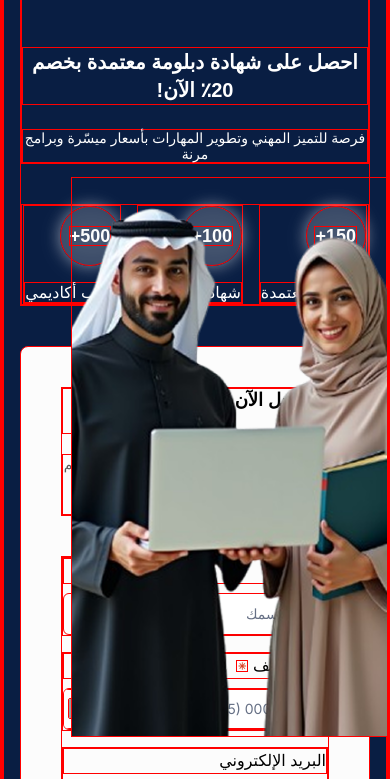
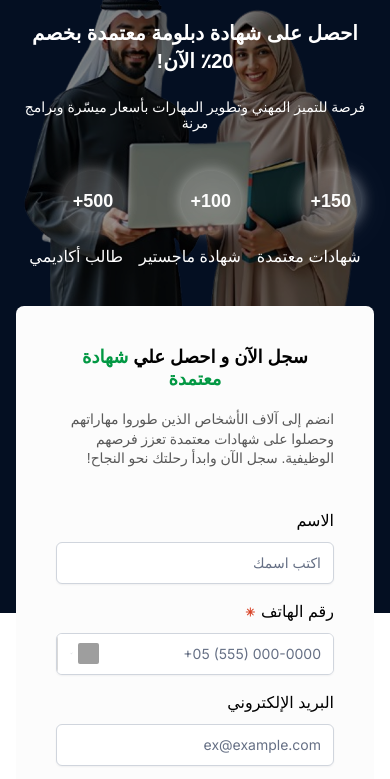
Before and after one commit to alihatem361/DiplomaTemplate, a website: page index.html in a window 390 px wide. Shown: the part 231-1010 px from the top of the page. Drawn offline with nearby package versions, Linux system fonts and the light colour scheme; grey boxes are pictures that could not be loaded; a web font is replaced by a local one.

Commit message:
Add background overlay to hero section and adjust responsive styles

```diff
--- a/index.html
+++ b/index.html
@@ -18,11 +18,13 @@
 
   <body>
     <div class="hero-section">
+      <div class="mba-landing-page-background-color"></div>
+
       <!-- Navigation Bar -->
       <nav class="navbar">
         <div class="nav-container">
           <!-- CTA Button -->
-            <div class="nav-cta hidden sm:block">
+            <div class="nav-cta">
             <button class="cta-button">
               <span>سجل الآن و ابدأ رحلتك</span>
               <svg
@@ -110,11 +112,7 @@
               <div class="stat-label">طالب أكاديمي</div>
             </div>
           </div>
-          <img
-          src="./public/herosideImage.png"
-          alt="Student with laptop"
-          class="hero-image"
-        />
+
 
         </div>
 
@@ -198,6 +196,8 @@
             </button>
           </form>
         </div>
+
+
       </div>
 
       <!-- Background Elements -->
@@ -208,6 +208,8 @@
         alt="Student with laptop"
         class="hero-image"
       />
+
+      <div class="hidden sm:block mobile-hero-bg"></div>
       <!-- under shape of hero -->
     </div>
 
--- a/style.css
+++ b/style.css
@@ -31,7 +31,7 @@
   margin: 0;
   padding: 0;
   box-sizing: border-box;
-  border:  1px solid red !important;
+  /* border:  1px solid red !important; */
 }
 
 body {
@@ -64,6 +64,11 @@ body {
   height: 100%;
   background: rgba(0, 0, 0, 0.49);
   z-index: 2;
+}
+@media (max-width: 992px) {
+  .background-overlay {
+    height: 100vh !important;
+  }
 }
 
 .background-circle {
@@ -83,6 +88,7 @@ body {
   z-index: 1;
   right: -63px;
   object-fit: cover;
+  z-index: 0;
 }
 
 .hero-shape-button {
@@ -639,7 +645,7 @@ body {
   .hero-image {
     width: 500px;
     height: 560px;
-    right: -50px;
+    top: 200px;
   }
 
   .nav-container {
@@ -649,7 +655,6 @@ body {
   .hero-content {
     padding: 0 40px;
     max-width: 1000px;
-    background: var(--background-dark);
 
   }
 }
@@ -657,6 +662,15 @@ body {
 @media (max-width: 992px) {
   .navbar {
     padding: 20px 40px;
+    background: var(--background-dark);
+
+  }
+
+  .hero-image {
+    width: 400px;
+    height: 450px;
+    top: 200px;
+    right: -30px;
   }
 
   .nav-container {
@@ -692,6 +706,7 @@ body {
 
   .nav-cta {
     order: 1;
+    display: none;
   }
 
   .cta-button {
@@ -703,6 +718,7 @@ body {
     padding: 20px;
     gap: 40px;
     text-align: center;
+
   }
 
   .registration-form {
@@ -801,7 +817,6 @@ body {
 
   .hero-content {
     flex-direction: column;
-    padding: 20px;
     gap: 40px;
     text-align: center;
   }
@@ -859,6 +874,7 @@ body {
 
   .hero-content {
     padding: 16px;
+
   }
 
   .registration-form {
@@ -918,6 +934,9 @@ body {
   }
 
   .hero-image {
+    width: auto;
+    height: auto;
+    right: 0;
   }
 
   .cta-button {
@@ -951,6 +970,7 @@ body {
 @media (prefers-contrast: high) {
   .background-overlay {
     background: rgba(0, 0, 0, 0.8);
+
   }
 
   .stat-circle {
@@ -2677,3 +2697,16 @@ body {
     gap: 12px;
   }
 }
+
+
+/* =========================== */
+.mba-landing-page-background-color {
+  position: absolute;
+  top: 0;
+  left: 0;
+  width: 100%;
+  height: 100vh;
+  background-color: #091e43;
+  z-index: -12;
+
+}
```
Lines whose indentation alone changed are shown as unchanged.
